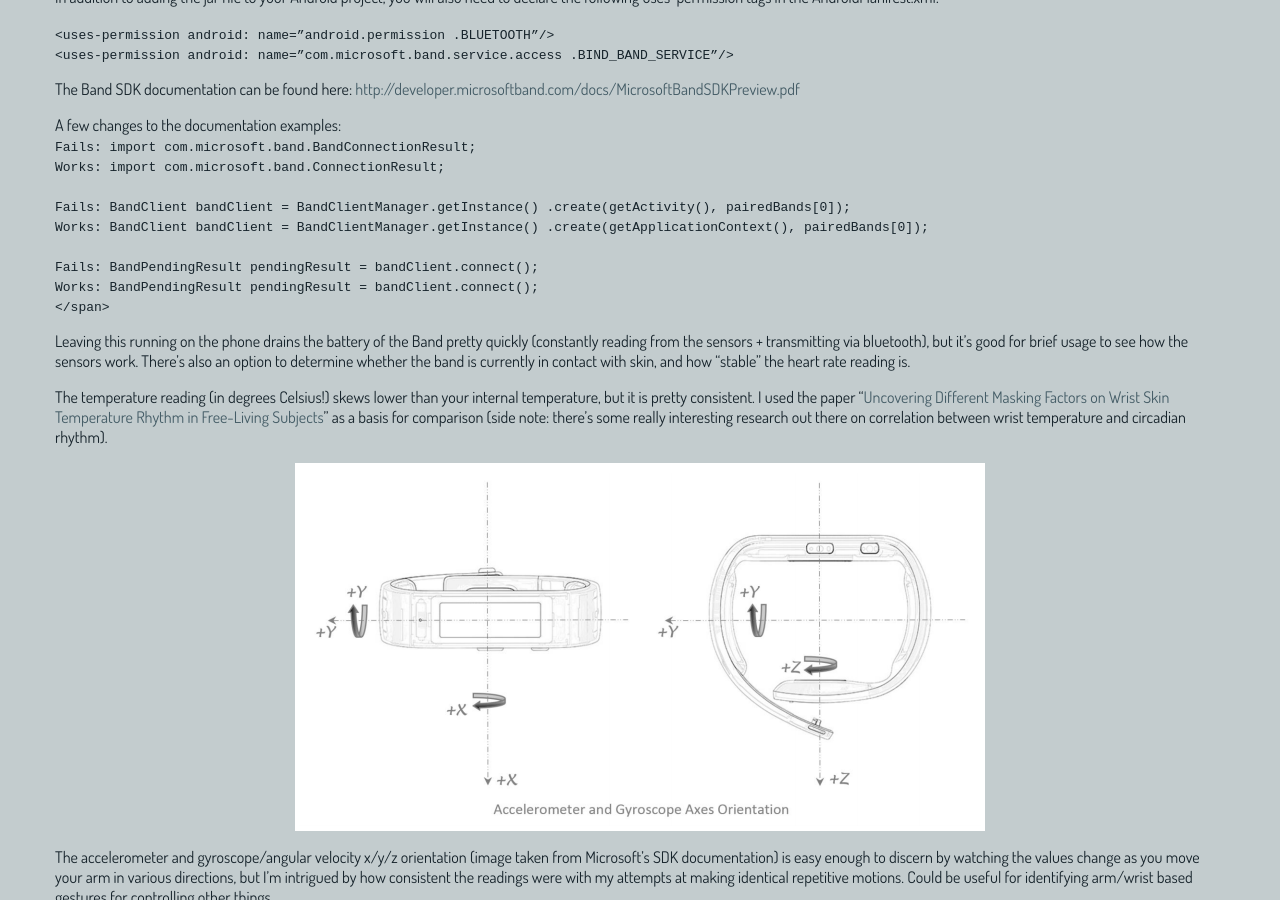
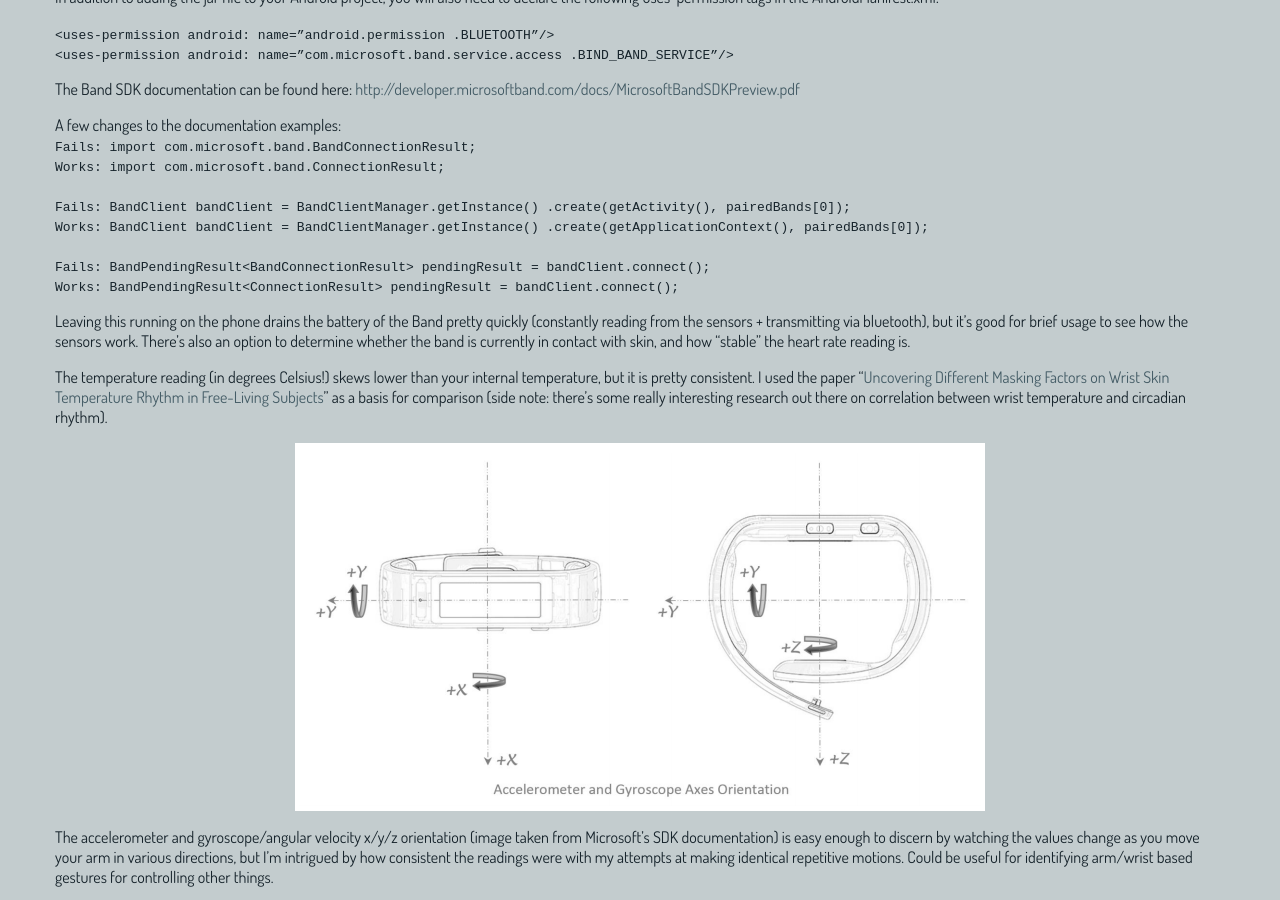
Before and after one commit to kairozu/kairozu.github.io, a Jekyll site: the page built from updates/_posts/2015-02-24-microsoftband.md, in a window 1280 px wide and 900 px high, scrolled down 850 px. Built offline with Jekyll 4.4.1, drawn with Linux system fonts in a browser that asks for light colours; nearby versions of some CDN libraries.

Commit message:
replacing gt and lt symbols

```diff
--- a/updates/_posts/2015-02-24-microsoftband.md
+++ b/updates/_posts/2015-02-24-microsoftband.md
@@ -48,8 +48,8 @@ Works: import com.microsoft.band.ConnectionResult;<br />
 Fails: BandClient bandClient = BandClientManager.getInstance() .create(getActivity(), pairedBands[0]);<br />
 Works: BandClient bandClient = BandClientManager.getInstance() .create(getApplicationContext(), pairedBands[0]);<br />
 <br />
-Fails: BandPendingResult<BandConnectionResult> pendingResult = bandClient.connect();<br />
-Works: BandPendingResult<ConnectionResult> pendingResult = bandClient.connect();<br />
+Fails: BandPendingResult&lt;BandConnectionResult&gt; pendingResult = bandClient.connect();<br />
+Works: BandPendingResult&lt;ConnectionResult&gt; pendingResult = bandClient.connect();<br />
 </span>
 
 Leaving this running on the phone drains the battery of the Band pretty quickly (constantly reading from the sensors + transmitting via bluetooth), but it's good for brief usage to see how the sensors work. There's also an option to determine whether the band is currently in contact with skin, and how "stable" the heart rate reading is.
```
